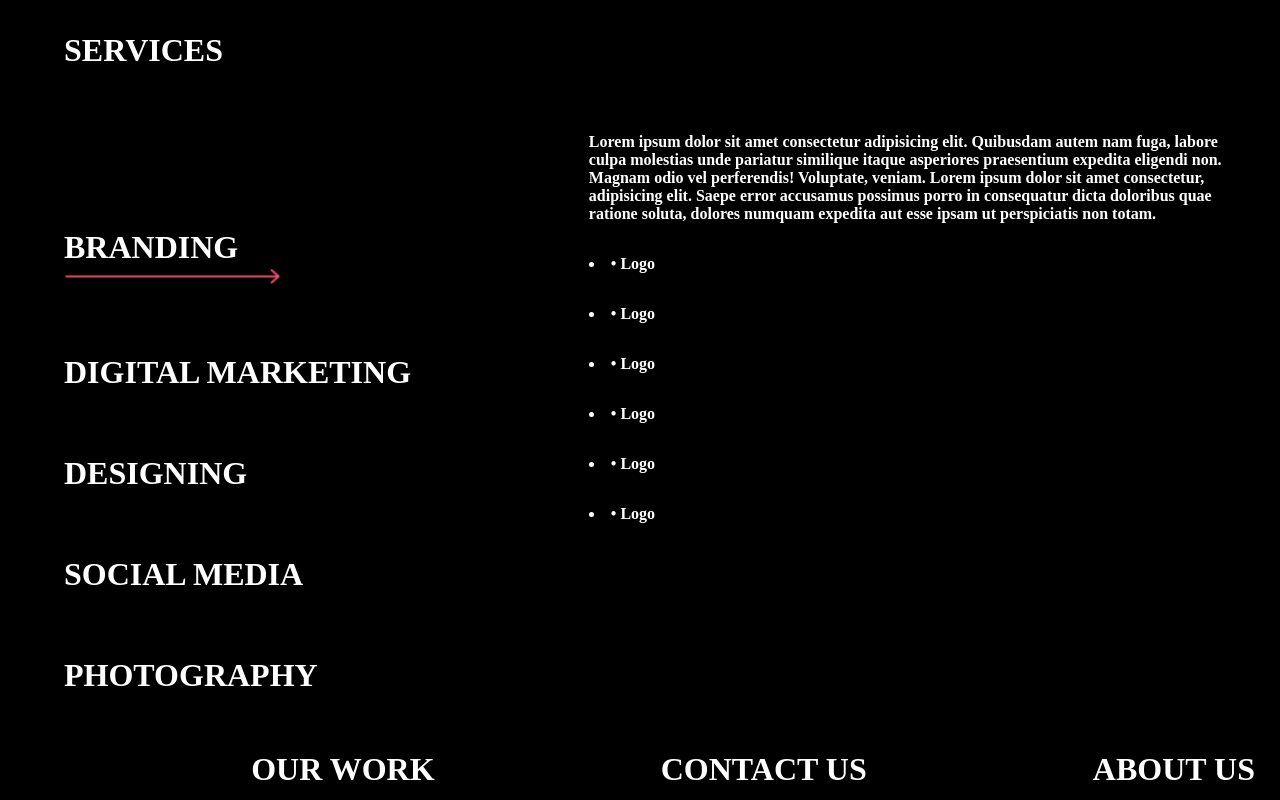
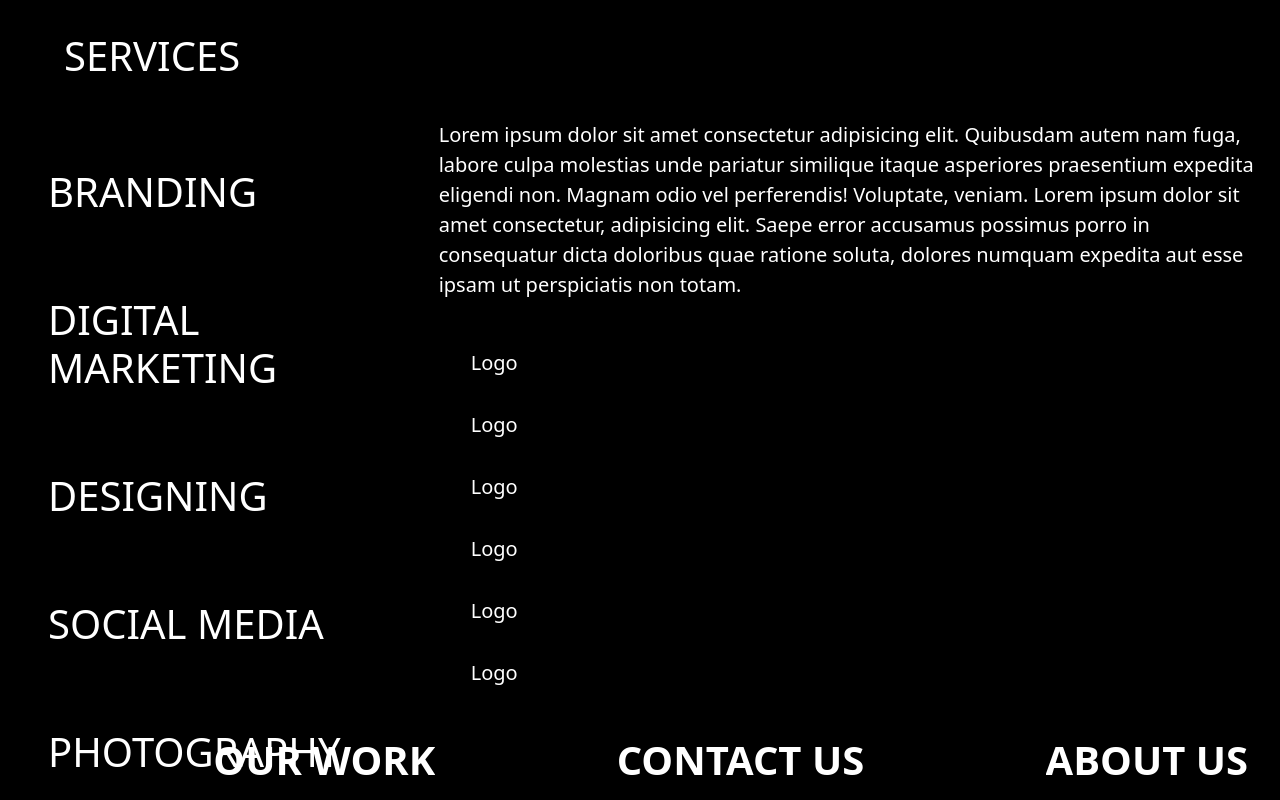
Before and after one commit to vanshaj-sharma/Social, a React (Create React App) app: page /services in a window 1280 px wide. Built offline with nearby package versions, Linux system fonts and the light colour scheme.

Commit message:
social logo

```diff
--- a/package.json
+++ b/package.json
@@ -6,6 +6,7 @@
     "@testing-library/jest-dom": "^5.14.1",
     "@testing-library/react": "^11.2.7",
     "@testing-library/user-event": "^12.8.3",
+    "bootstrap": "^5.0.0-alpha1",
     "react": "^17.0.2",
     "react-dom": "^17.0.2",
     "react-router-dom": "^5.3.0",
--- a/src/App.css
+++ b/src/App.css
@@ -1,5 +1,8 @@
 * {
   margin: 0px;
   padding: 0px;
-  overflow-y: hidden;
+  overflow-x: hidden;
 }
+body {
+  background-color: black;
+}
--- a/src/index.js
+++ b/src/index.js
@@ -1,6 +1,8 @@
 import React from "react";
 import ReactDOM from "react-dom";
 import { BrowserRouter } from "react-router-dom";
+import "../node_modules/bootstrap/dist/css/bootstrap.min.css";
+import "../node_modules/bootstrap/dist/js/bootstrap.bundle";
 import App from "./App";
 
 ReactDOM.render(
--- a/src/pages/Home.js
+++ b/src/pages/Home.js
@@ -24,6 +24,7 @@ function Home() {
       </div>
       <div className="mobile">
         <h1>Mobile Version</h1>
+        <button className="btn btn-outline-danger">Hello</button>
       </div>
     </>
   );
--- a/src/pages/Services.js
+++ b/src/pages/Services.js
@@ -1,6 +1,5 @@
 import "./styles/Services.css";
 import { NavLink } from "react-router-dom";
-import arrow from "./assets/arrow.png";
 
 function Services() {
   return (
@@ -10,34 +9,26 @@ function Services() {
           <div className="services__heading">
             <h1>SERVICES</h1>
           </div>
-          <div className="services__content">
-            <div className="left">
-              <div></div>
-              <div>
-                <h1 className="link">BRANDING</h1>
-                <img
-                  style={{
-                    height: "20px",
-                    width: "220px",
-                  }}
-                  src={arrow}
-                  alt=""
-                />
+          <div className="container-fluid">
+            <div className="row">
+              <div className="col-6 col-lg-4 services__left">
+                <h1>
+                  <span className="link">BRANDING</span>
+                </h1>
+                <h1>
+                  <span className="link">DIGITAL MARKETING</span>
+                </h1>
+                <h1>
+                  <span className="link">DESIGNING</span>
+                </h1>
+                <h1>
+                  <span className="link">SOCIAL MEDIA</span>
+                </h1>
+                <h1>
+                  <span className="link">PHOTOGRAPHY</span>
+                </h1>
               </div>
-              <div>
-                <h1 className="link">DIGITAL MARKETING</h1>
-              </div>
-              <div>
-                <h1 className="link">DESIGNING</h1>
-              </div>
-              <div>
-                <h1 className="link">SOCIAL MEDIA</h1>
-              </div>
-              <div>
-                <h1 className="link">PHOTOGRAPHY</h1>
-              </div>
-            </div>
-            <div className="right">
+              <div className="col-6 col-lg-8 services__right">
                 <p>
                   Lorem ipsum dolor sit amet consectetur adipisicing elit.
                   Quibusdam autem nam fuga, labore culpa molestias unde pariatur
@@ -48,12 +39,16 @@ function Services() {
                   ratione soluta, dolores numquam expedita aut esse ipsam ut
                   perspiciatis non totam.
                 </p>
+                <ul>
                   <li>Logo</li>
                   <li>Logo</li>
                   <li>Logo</li>
                   <li>Logo</li>
                   <li>Logo</li>
                   <li>Logo</li>
+                </ul>
+              </div>
+            </div>
           </div>
         </div>
         <div className="social__tabs">
@@ -61,7 +56,6 @@ function Services() {
           <NavLink to="/">OUR WORK</NavLink>
           <NavLink to="/">CONTACT US</NavLink>
           <NavLink to="/">ABOUT US</NavLink>
-          </div>
         </div>
       </div>
       <div className="mobile">
--- a/src/pages/styles/Home.css
+++ b/src/pages/styles/Home.css
@@ -9,28 +9,32 @@
   display: flex;
   justify-content: center;
   align-items: center;
-  height: 90vh;
+  height: 100%;
 }
 .social__content > img {
-  height: 200px;
-  width: 200px;
+  padding-left: 9rem;
+  height: 250px;
+  width: 400px;
 }
 .social__tabs {
+  height: 80px;
+  margin-top: -80px;
   display: flex;
   justify-content: space-between;
-  flex-wrap: wrap-reverse;
+  flex-wrap: wrap;
   align-items: center;
-  margin: 25px;
+  padding-left: 2rem;
+  padding-right: 2rem;
 }
 .social__tabs > a {
-  font-size: 2rem;
+  font-size: 2.5rem;
   font-weight: bold;
   color: #ffffff;
   text-decoration: none;
 }
 @media only screen and (max-width: 1000px) {
   .social__tabs > a {
-    font-size: 1.4rem !important;
+    font-size: 1.5rem !important;
   }
 }
 @media only screen and (max-width: 720px) {
--- a/src/pages/styles/Services.css
+++ b/src/pages/styles/Services.css
@@ -2,40 +2,36 @@
   display: none;
 }
 .services__box {
-  height: 100vh;
   background-color: black;
   color: white;
+  height: 100vh;
 }
 .services__heading > h1 {
   margin-left: 4rem;
   margin-top: 2rem;
 }
-.services__content {
-  display: flex;
+.services__left {
+  padding-left: 3rem;
 }
-.left {
-  margin: 2rem;
-  width: 40%;
-}
-.left > div {
-  margin-left: 2rem;
-  margin-top: 4rem;
+.services__left > h1 {
+  margin-top: 5rem;
   cursor: pointer;
 }
-.right {
-  margin: 2rem;
-  width: 60%;
+.link:hover {
+  border-bottom: 2px solid red;
 }
-.right > p,
+.services__right {
+  height: 80vh;
+}
+.services__right > p,
 li {
-  font-weight: bold;
-  margin-left: 2rem;
+  font-size: 20px;
   margin-top: 2rem;
 }
-/* changing color of ul */
-li::before {
-  content: "• ";
-  color: white;
+@media only screen and (max-width: 1000px) {
+  .services__left > h1 {
+    font-size: 2rem !important;
+  }
 }
 @media only screen and (max-width: 720px) {
   .desktop {
```
Also changed, not shown: src/pages/assets/logo.png, 1 other file (tests, documents, lock files or other folders). Lines whose indentation alone changed are shown as unchanged.
